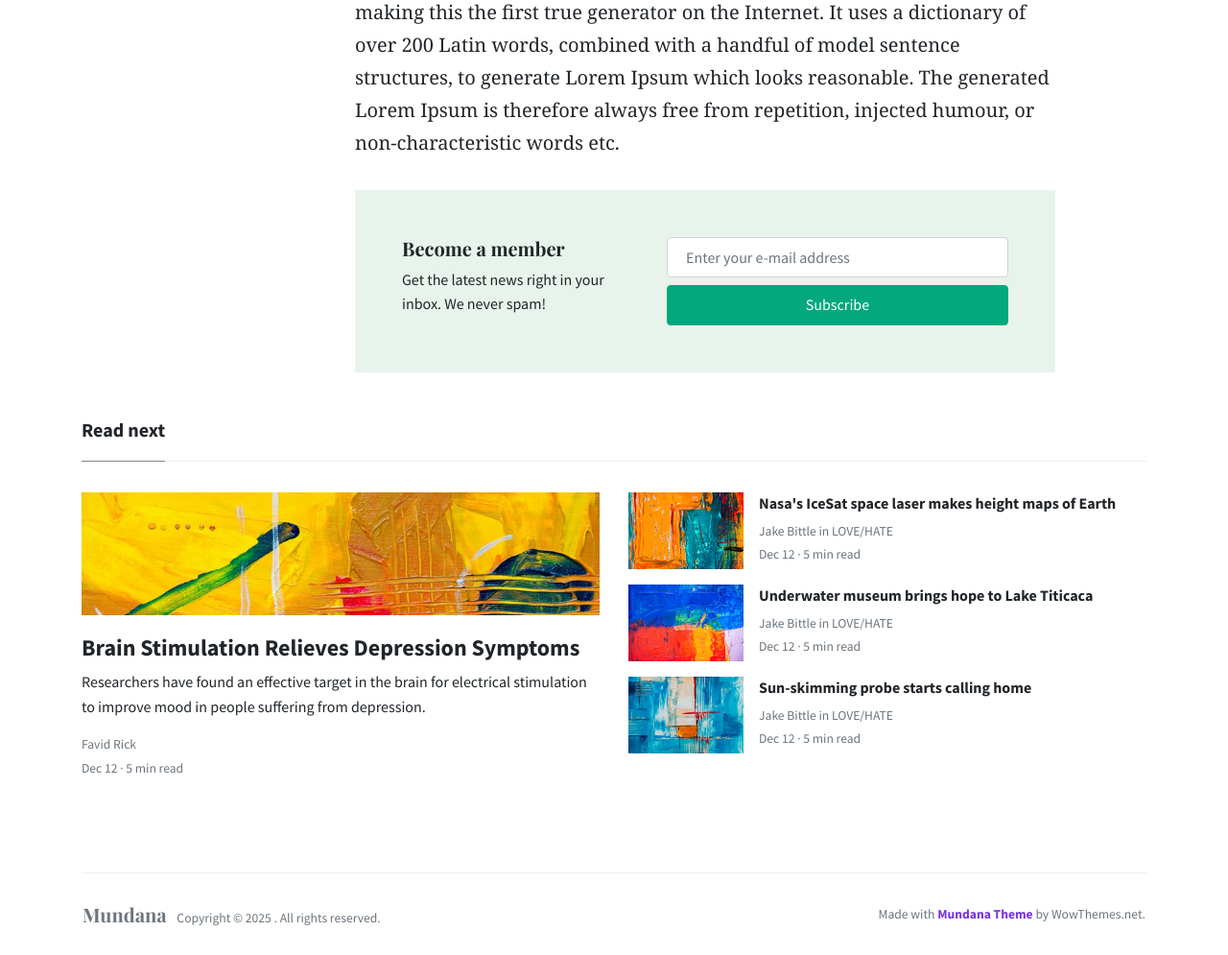
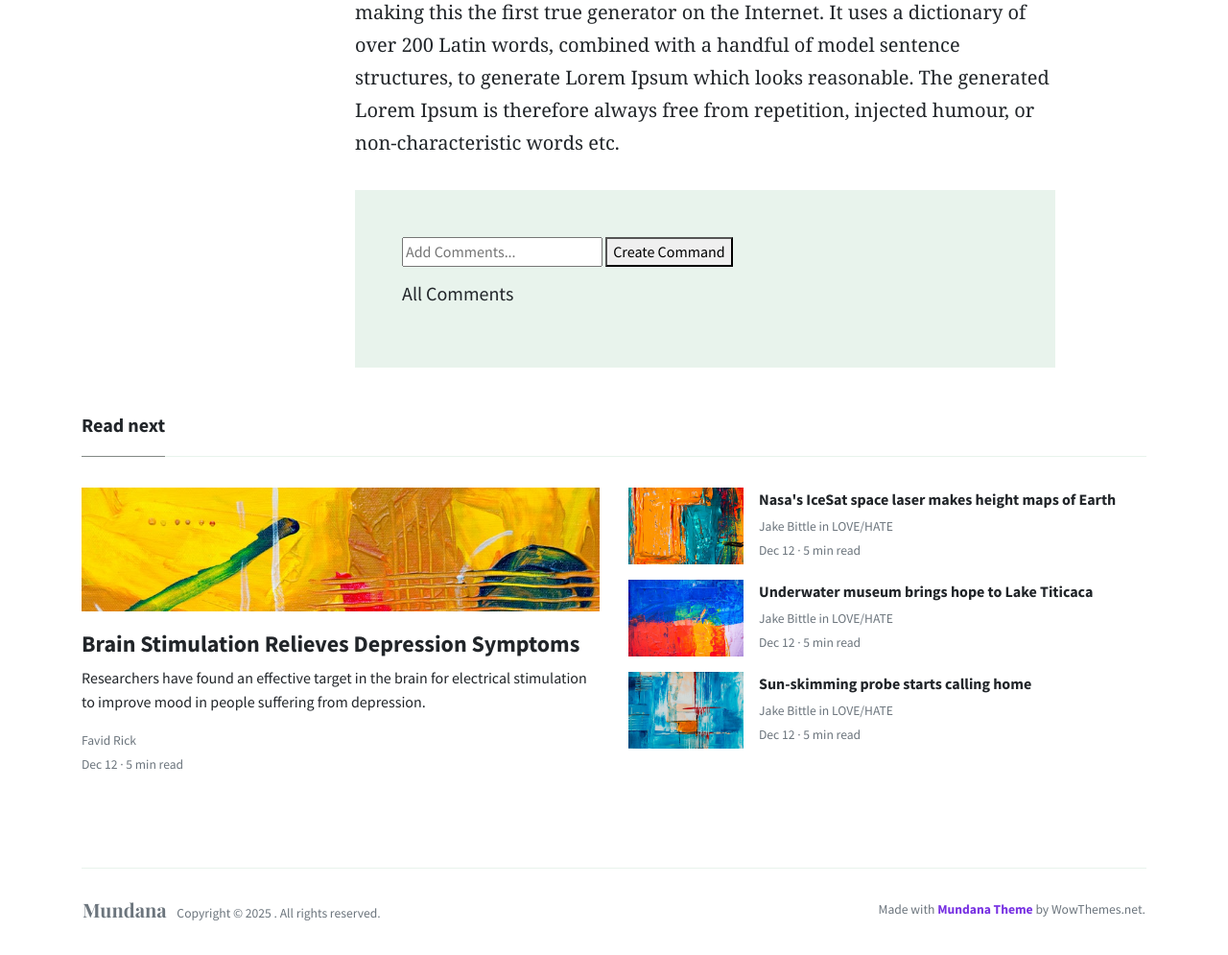
Before and after one commit to Fayis-PV/Blog-Website, a Django app: page /blog-details/2 in a window 1280 px wide. Shown: the part 3609-4604 px from the top of the page at 96% size. After the commit the page ends 4568 px from the top, so only its background shows below. Run offline with Django 5.2, Linux system fonts and the light colour scheme; a user stored in the database is signed in; data comes from the database, SQL or seed files in the repository; both versions use the stored data as it was after the commit; parts of the project's set-up code (start-up, migrations or seed data) failed here and were passed over; some libraries are stand-ins or nearby versions.

Commit message:
Update Delete Comments Template Updation

```diff
--- a/blogapp/models.py
+++ b/blogapp/models.py
@@ -38,6 +38,12 @@ class Comments(models.Model):
     comment = models.TextField()
     timestamp = models.DateTimeField(auto_now_add=True)
 
+    def __str__(self):
+        return self.comment
+
 class Notification(models.Model):
     user = models.ForeignKey(CustomUser,on_delete=models.CASCADE)
     notify = models.TextField()
+
+    def __str__(self):
+        return self.notify
--- a/blogapp/urls.py
+++ b/blogapp/urls.py
@@ -8,10 +8,13 @@ urlpatterns = [
 
     path("register", views.register, name = 'register'),
     path("login", views.login_user , name = 'login'),
+    path("logout", views.logout_user, name = 'logout'),
 
     path("create-blog", views.create_blog, name = 'create_blog'),
     path("blog-details/<int:id>", views.details_blog, name = 'details_blog'),
-    path("update-blog/<int:id>", views.update_blog, name = 'updates_blog'),
+    path("update-blog/<int:id>", views.update_blog, name = 'update_blog'),
     path("delete-blog/<int:id>", views.delete_blog, name = 'delete_blog'),
 
+    path('create-comment/<int:blog_id>', views.create_comment, name = 'create_comment')
+
 ]
--- a/blogapp/views.py
+++ b/blogapp/views.py
@@ -58,6 +58,12 @@ def login_user(request):
     return render(request,"login.html")
 
 @login_required(login_url='/login')
+def logout_user(request):
+    logout(request)
+    return redirect('/login')
+
+
+@login_required(login_url='/login')
 def create_blog(request):
     form = BlogForm()
     if request.user:
@@ -102,9 +108,9 @@ def update_blog(request,id):
             return redirect('/')
         else:
             messages.error(request, 'Please clearly fill all forms')
-    else:
-        return redirect('/login')
-    return render(request, 'create_blog.html', {'form': form})
+    form = BlogForm()
+    blog = Blog.objects.get(id=id)
+    return render(request, 'update_blog.html', {'form': form,'blog':blog})
 
 @login_required(login_url='/login')
 def delete_blog(request,id):
@@ -117,14 +123,18 @@ def delete_blog(request,id):
         messages.error(request,'An Error Occured:'+str(e))
 
 @login_required(login_url='/login')
-def create_command(request, blog_id):
+def create_comment(request, blog_id):
     if request.method == 'POST':
         try:
             blog = Blog.objects.get(pk = blog_id)
+            print('s')
             comment = request.POST['comment']
-            blog.comment_set.create(comment =comment,commenter = request.user)
+            print(blog)
+            blog.comments_set.create(comment =comment,commenter = request.user)
             messages.success(request,'Comment added')
-            return redirect(f'/details/{blog_id}')
+            print('e')
+            return redirect(f'/blog-details/{blog_id}')
         except Exception as e:
+            print(e)
             messages.error(request, 'Error Occurred: '+str(e))
     return redirect('/')
--- a/templates/article.html
+++ b/templates/article.html
@@ -54,27 +54,28 @@ MAIN
                 </div>
             </div>
         </div>
+
         <div class="col-md-12 col-lg-8">
             <article class="article-post">
                 <p>{{blog.content}}</p>
             </article>
-			<div class="border p-5 bg-lightblue">
-				<div class="row justify-content-between">
-					<div class="col-md-5 mb-2 mb-md-0">
-						<h5 class="font-weight-bold secondfont">Become a member</h5>
-						 Get the latest news right in your inbox. We never spam!
+            {% if user == blog.author %}
+            <div class="btn-group mb-2" role="group" aria-label="Basic example">
+                <a type="button" href="{% url 'update_blog' blog.id %}" class="btn btn-info">Update</a>
+                <a type="button" href="{% url 'delete_blog' blog.id %}" class="btn btn-danger" onclick="">Delete</a>
             </div>
-					<div class="col-md-7">
-						<div class="row">
-							<div class="col-md-12">
-								<input type="text" class="form-control" placeholder="Enter your e-mail address">
-							</div>
-							<div class="col-md-12 mt-2">
-								<button type="submit" class="btn btn-success btn-block">Subscribe</button>
-							</div>
-						</div>
-					</div>
-				</div>
+            {% endif %}
+            <div class="border p-5 bg-lightblue ">
+                <form action="/create-comment/{{blog.id}}" method="post">
+                    {%csrf_token%}
+                    <input type="text" name="comment" id="" placeholder="Add Comments...">
+                    <button type="submit">Create Command</button>
+                </form>
+                <h5 class="my-3">All Comments</h5>
+                {% for comment in blog.comments_set.all %}
+                <p class="mx-1 my-2 border-top border-gray">{{comment}}</p>
+                {% endfor%}
+
             </div>
         </div>
     </div>
@@ -92,7 +93,8 @@ MAIN
                         <a class="text-dark" href="#">Brain Stimulation Relieves Depression Symptoms</a>
                     </h2>
                     <p class="card-text">
-						 Researchers have found an effective target in the brain for electrical stimulation to improve mood in people suffering from depression.
+                        Researchers have found an effective target in the brain for electrical stimulation to improve
+                        mood in people suffering from depression.
                     </p>
                     <div>
                         <small class="d-block"><a class="text-muted" href="./author.html">Favid Rick</a></small>
@@ -107,7 +109,8 @@ MAIN
                     <img height="80" src="./assets/img/demo/blog4.jpg">
                     <div class="pl-3">
                         <h2 class="mb-2 h6 font-weight-bold">
-						<a class="text-dark" href="./article.html">Nasa's IceSat space laser makes height maps of Earth</a>
+                            <a class="text-dark" href="./article.html">Nasa's IceSat space laser makes height maps of
+                                Earth</a>
                         </h2>
                         <div class="card-text text-muted small">
                             Jake Bittle in LOVE/HATE
@@ -119,7 +122,8 @@ MAIN
                     <img height="80" src="./assets/img/demo/blog5.jpg">
                     <div class="pl-3">
                         <h2 class="mb-2 h6 font-weight-bold">
-						<a class="text-dark" href="./article.html">Underwater museum brings hope to Lake Titicaca</a>
+                            <a class="text-dark" href="./article.html">Underwater museum brings hope to Lake
+                                Titicaca</a>
                         </h2>
                         <div class="card-text text-muted small">
                             Jake Bittle in LOVE/HATE
```
Also changed, not shown: templates/update_blog.html (added, +11 -0 lines), db.sqlite3, media/img/thumbnail/blog4_TffAIKT.jpg (added), media/img/thumbnail/blog5.jpg (added), media/img/thumbnail/blog6.jpg (added), media/img/thumbnail/blog8.jpg (added), media/img/thumbnail/home.jpg (added). Lines whose indentation alone changed are shown as unchanged.
